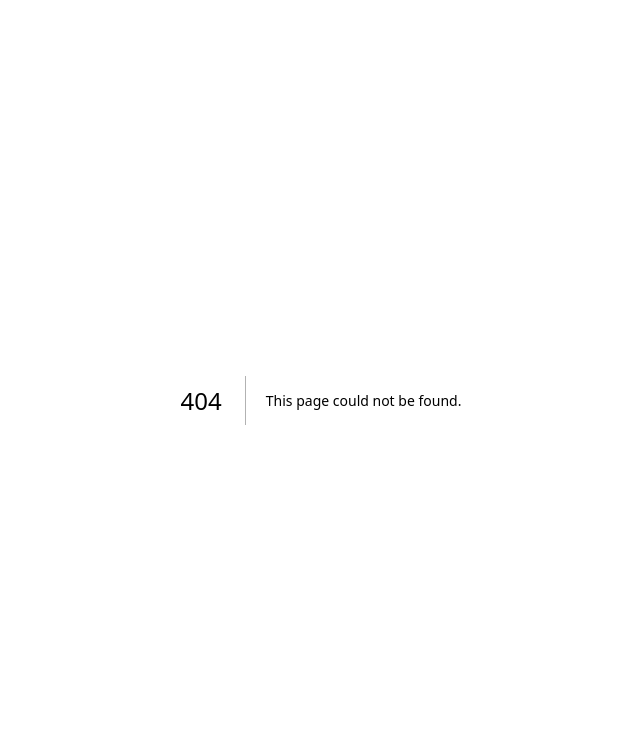
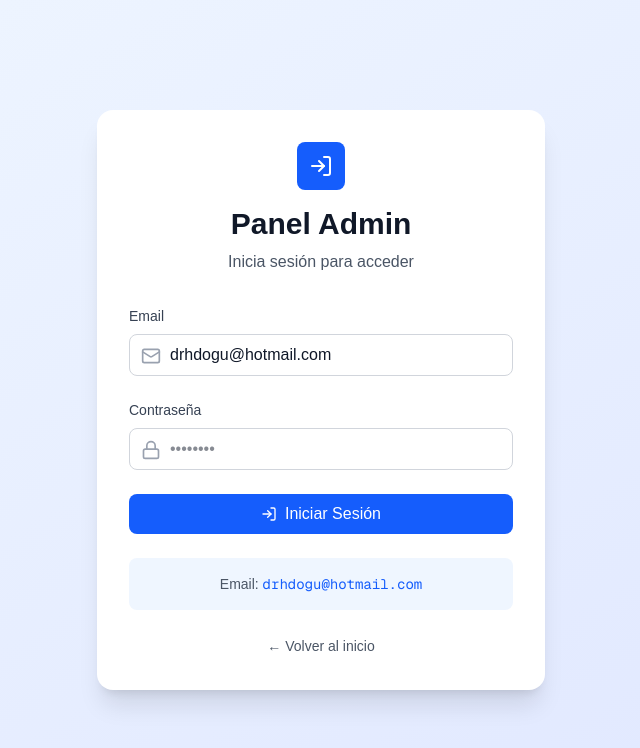
Before and after one commit to Victhorrr/simicheck, a Next.js app: page /admin/login in a window 1280 px wide. Before the commit this address had no page. Shown: the top 748 px of the page, without its empty margins (319-959 px from the left). Built offline with nearby package versions, Linux system fonts and the light colour scheme; no server answers.

Commit message:
Add admin login page and improve home page with better UI

```diff
--- /dev/null
+++ b/app/admin/login/page.tsx
@@ -0,0 +1,133 @@
+'use client'
+
+import { useState } from 'react'
+import { useRouter } from 'next/navigation'
+import { supabase } from '@/lib/supabase'
+import { toast } from 'sonner'
+import { Mail, Lock, LogIn } from 'lucide-react'
+
+export default function AdminLogin() {
+  const [email, setEmail] = useState('drhdogu@hotmail.com')
+  const [password, setPassword] = useState('')
+  const [isLoading, setIsLoading] = useState(false)
+  const router = useRouter()
+
+  const handleLogin = async (e: React.FormEvent) => {
+    e.preventDefault()
+    setIsLoading(true)
+
+    try {
+      const { data, error } = await supabase.auth.signInWithPassword({
+        email,
+        password
+      })
+
+      if (error) {
+        toast.error('Error al iniciar sesión', {
+          description: error.message
+        })
+        return
+      }
+
+      if (data.user?.email === 'drhdogu@hotmail.com') {
+        toast.success('¡Bienvenido Admin!')
+        router.push('/admin/dashboard')
+      } else {
+        toast.error('Acceso denegado', {
+          description: 'Solo administradores pueden acceder'
+        })
+        await supabase.auth.signOut()
+      }
+    } catch (error) {
+      toast.error('Error inesperado')
+    } finally {
+      setIsLoading(false)
+    }
+  }
+
+  return (
+    <div className="min-h-screen bg-gradient-to-br from-blue-50 to-indigo-100 dark:from-gray-900 dark:to-gray-800 flex items-center justify-center p-4">
+      <div className="w-full max-w-md">
+        {/* Card */}
+        <div className="bg-white dark:bg-gray-800 rounded-2xl shadow-xl p-8">
+          {/* Header */}
+          <div className="text-center mb-8">
+            <div className="w-12 h-12 bg-blue-600 rounded-lg flex items-center justify-center mx-auto mb-4">
+              <LogIn className="w-6 h-6 text-white" />
+            </div>
+            <h1 className="text-3xl font-bold text-gray-900 dark:text-white mb-2">
+              Panel Admin
+            </h1>
+            <p className="text-gray-600 dark:text-gray-400">
+              Inicia sesión para acceder
+            </p>
+          </div>
+
+          {/* Form */}
+          <form onSubmit={handleLogin} className="space-y-6">
+            {/* Email */}
+            <div>
+              <label className="block text-sm font-medium text-gray-700 dark:text-gray-300 mb-2">
+                Email
+              </label>
+              <div className="relative">
+                <Mail className="absolute left-3 top-3 w-5 h-5 text-gray-400" />
+                <input
+                  type="email"
+                  value={email}
+                  onChange={(e) => setEmail(e.target.value)}
+                  className="w-full pl-10 pr-4 py-2 border border-gray-300 dark:border-gray-600 rounded-lg bg-white dark:bg-gray-700 text-gray-900 dark:text-white focus:ring-2 focus:ring-blue-500 focus:border-transparent"
+                  placeholder="tu@email.com"
+                />
+              </div>
+            </div>
+
+            {/* Password */}
+            <div>
+              <label className="block text-sm font-medium text-gray-700 dark:text-gray-300 mb-2">
+                Contraseña
+              </label>
+              <div className="relative">
+                <Lock className="absolute left-3 top-3 w-5 h-5 text-gray-400" />
+                <input
+                  type="password"
+                  value={password}
+                  onChange={(e) => setPassword(e.target.value)}
+                  className="w-full pl-10 pr-4 py-2 border border-gray-300 dark:border-gray-600 rounded-lg bg-white dark:bg-gray-700 text-gray-900 dark:text-white focus:ring-2 focus:ring-blue-500 focus:border-transparent"
+                  placeholder="••••••••"
+                />
+              </div>
+            </div>
+
+            {/* Submit */}
+            <button
+              type="submit"
+              disabled={isLoading}
+              className="w-full bg-blue-600 hover:bg-blue-700 disabled:bg-gray-400 text-white py-2 rounded-lg font-medium transition-colors flex items-center justify-center space-x-2"
+            >
+              <LogIn className="w-4 h-4" />
+              <span>{isLoading ? 'Iniciando...' : 'Iniciar Sesión'}</span>
+            </button>
+          </form>
+
+          {/* Footer */}
+          <div className="mt-6 p-4 bg-blue-50 dark:bg-blue-900/20 rounded-lg">
+            <p className="text-sm text-gray-600 dark:text-gray-400 text-center">
+              Email: <span className="font-mono text-blue-600 dark:text-blue-400">drhdogu@hotmail.com</span>
+            </p>
+          </div>
+
+          {/* Back link */}
+          <div className="text-center mt-6">
+            <a
+              href="/"
+              className="text-sm text-gray-600 dark:text-gray-400 hover:text-gray-900 dark:hover:text-white transition-colors"
+            >
+              ← Volver al inicio
+            </a>
+          </div>
+        </div>
+      </div>
+    </div>
+  )
+}
--- a/app/page.tsx
+++ b/app/page.tsx
@@ -1,23 +1,66 @@
 import Link from 'next/link'
+import { Lock, Users } from 'lucide-react'
 
 export default function Home() {
   return (
-    <div className="min-h-screen bg-gray-100 dark:bg-gray-900 flex items-center justify-center">
-      <div className="bg-white dark:bg-gray-800 p-8 rounded-lg shadow-md w-full max-w-md">
-        <h1 className="text-3xl font-bold text-center mb-8">Control de Asistencia</h1>
-        <div className="space-y-4">
+    <div className="min-h-screen bg-gradient-to-br from-blue-50 to-indigo-100 dark:from-gray-900 dark:to-gray-800 flex items-center justify-center p-4">
+      <div className="w-full max-w-2xl">
+        {/* Header */}
+        <div className="text-center mb-12">
+          <h1 className="text-4xl md:text-5xl font-bold text-gray-900 dark:text-white mb-4">
+            Check-Simi
+          </h1>
+          <p className="text-lg text-gray-600 dark:text-gray-400">
+            Sistema de Control de Asistencia
+          </p>
+        </div>
+
+        {/* Cards */}
+        <div className="grid md:grid-cols-2 gap-6">
+          {/* Admin Panel */}
           <Link
-            href="/admin/dashboard"
-            className="block w-full bg-blue-600 text-white py-3 px-4 rounded-lg text-center hover:bg-blue-700 transition-colors"
+            href="/admin/login"
+            className="group bg-white dark:bg-gray-800 rounded-2xl shadow-lg hover:shadow-xl transform hover:-translate-y-1 transition-all duration-300 p-8"
           >
-            Panel Administrativo
+            <div className="w-12 h-12 bg-blue-100 dark:bg-blue-900/30 rounded-lg flex items-center justify-center mb-4 group-hover:bg-blue-200 dark:group-hover:bg-blue-900/50 transition-colors">
+              <Lock className="w-6 h-6 text-blue-600 dark:text-blue-400" />
+            </div>
+            <h2 className="text-2xl font-bold text-gray-900 dark:text-white mb-2">
+              Panel Administrativo
+            </h2>
+            <p className="text-gray-600 dark:text-gray-400 mb-4">
+              Acceso para administradores. Gestiona sucursales, empleados y reportes.
+            </p>
+            <div className="inline-block px-4 py-2 bg-blue-600 text-white rounded-lg text-sm font-medium group-hover:bg-blue-700 transition-colors">
+              Inicia Sesión →
+            </div>
           </Link>
+
+          {/* Employee Check-in */}
           <Link
             href="/marcar"
-            className="block w-full bg-green-600 text-white py-3 px-4 rounded-lg text-center hover:bg-green-700 transition-colors"
+            className="group bg-white dark:bg-gray-800 rounded-2xl shadow-lg hover:shadow-xl transform hover:-translate-y-1 transition-all duration-300 p-8"
           >
-            Marcar Asistencia
+            <div className="w-12 h-12 bg-green-100 dark:bg-green-900/30 rounded-lg flex items-center justify-center mb-4 group-hover:bg-green-200 dark:group-hover:bg-green-900/50 transition-colors">
+              <Users className="w-6 h-6 text-green-600 dark:text-green-400" />
+            </div>
+            <h2 className="text-2xl font-bold text-gray-900 dark:text-white mb-2">
+              Marcar Asistencia
+            </h2>
+            <p className="text-gray-600 dark:text-gray-400 mb-4">
+              Escanea tu código QR o inicia sesión para registrar tu asistencia.
+            </p>
+            <div className="inline-block px-4 py-2 bg-green-600 text-white rounded-lg text-sm font-medium group-hover:bg-green-700 transition-colors">
+              Continuar →
+            </div>
           </Link>
+        </div>
+
+        {/* Footer */}
+        <div className="mt-12 text-center">
+          <p className="text-sm text-gray-600 dark:text-gray-400">
+            v1.0 • Attendance Control System
+          </p>
         </div>
       </div>
     </div>
```
